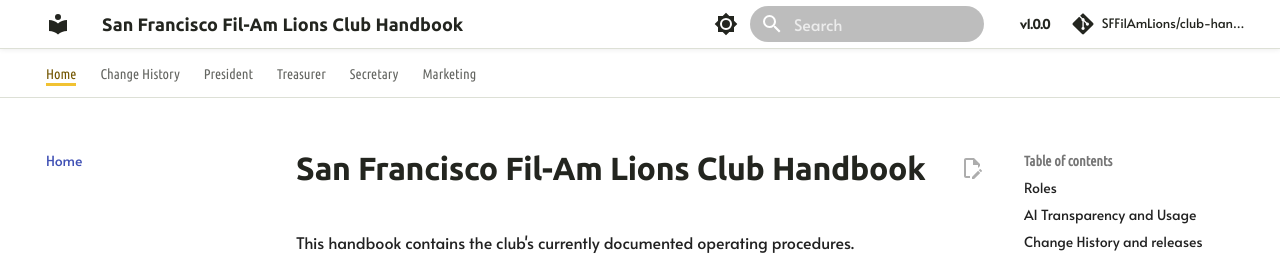
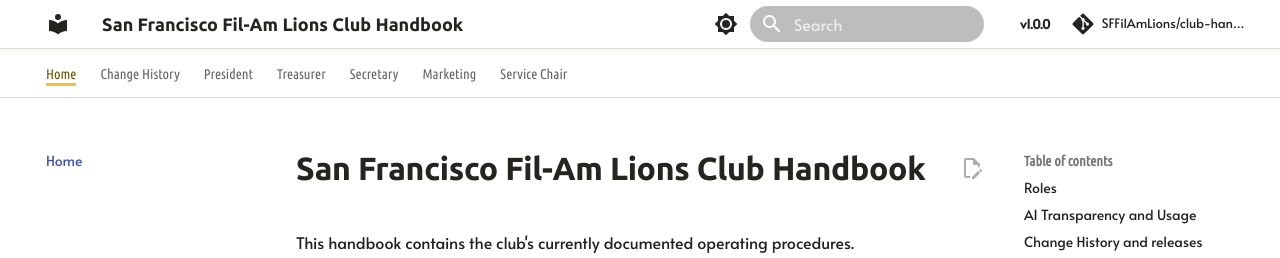
Before and after one commit to SFFilAmLions/club-handbook, an MkDocs documentation site: the page built from docs/README.md, in a window 1280 px wide and 900 px high. Shown: the top 258 px of the window. Built offline with MkDocs 1.6.1 and Material for MkDocs 9.7.7, drawn with Linux system fonts in a browser that asks for light colours; comment, search, counter and statistics services are not loaded.

Commit message:
docs: add Service Chair to handbook navigation

```diff
--- a/mkdocs.yml
+++ b/mkdocs.yml
@@ -76,3 +76,5 @@
       - Overview: marketing/index.md
       - Website: marketing/website.md
       - YouTube Meeting Recordings: marketing/youtube.md
+  - Service Chair:
+      - Overview: service-chair/index.md
```
